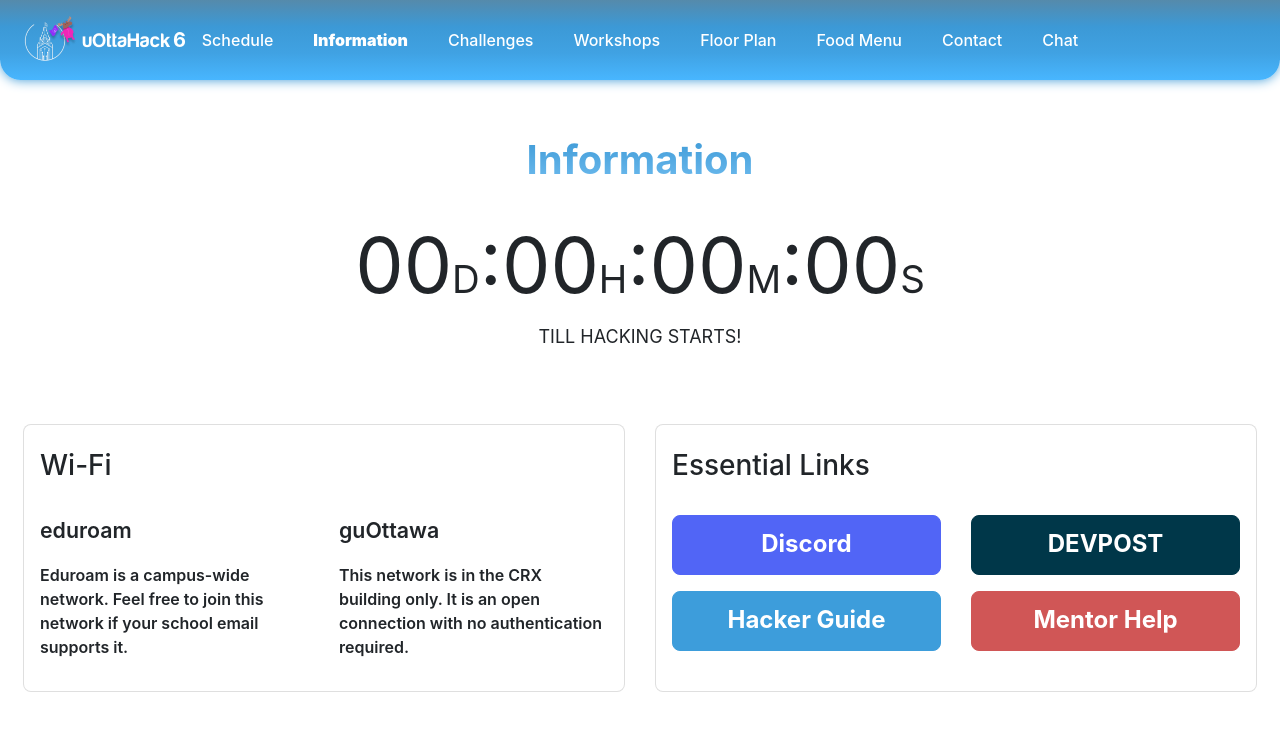
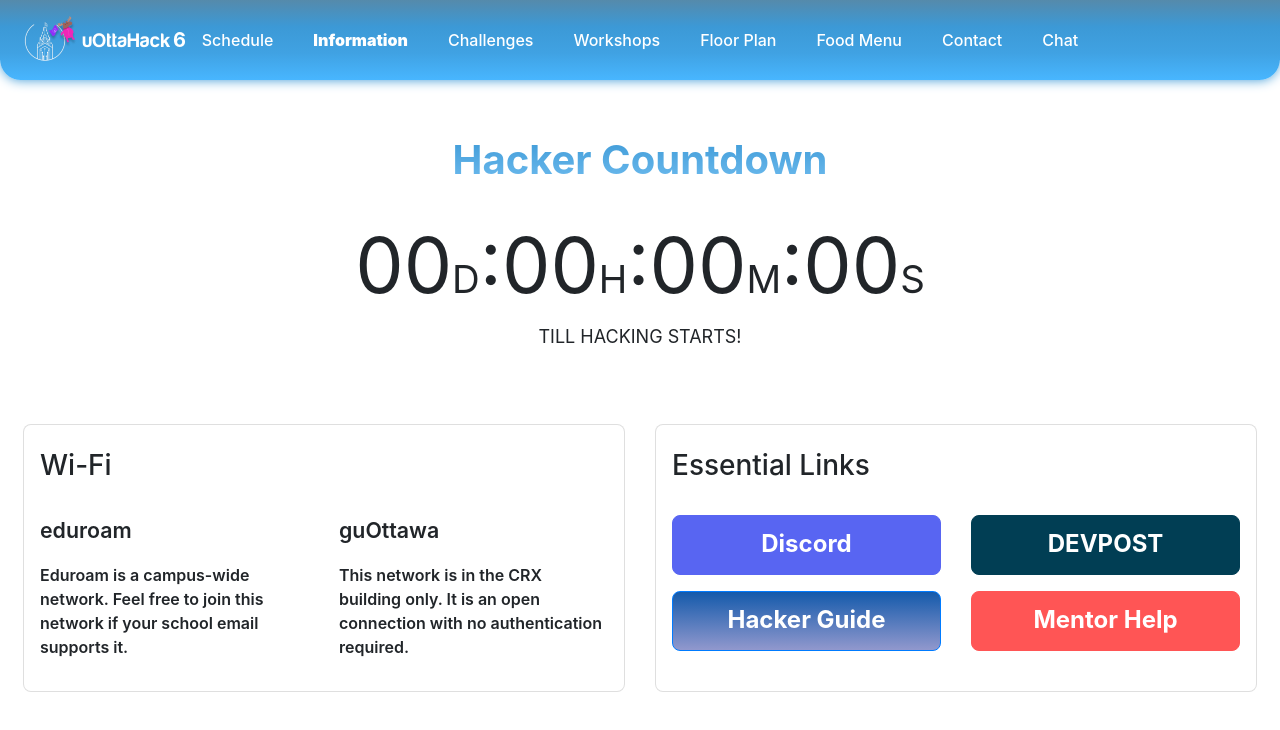
Before and after one commit to Qerope/2025-uottahack-live, a React (Create React App) app: page /info in a window 1280 px wide. Shown: the top 730 px of the page. Built offline with nearby package versions, Linux system fonts and the light colour scheme; a web font is replaced by a local one.

Commit message:
update info pages button colours

```diff
--- a/src/views/InfoView.css
+++ b/src/views/InfoView.css
@@ -31,8 +31,8 @@
 }
 
 .discord-button {
-  background-color: #5165f6;
-  border-color: #5165f6;
+  background-color: rgba(88, 101, 242, 1);
+  border-color: rgba(88, 101, 242, 1);
 }
 
 .discord-button:hover {
@@ -46,8 +46,8 @@
 }
 
 .devpost-button {
-  background-color: #003749;
-  border-color: #003749;
+  background-color: rgba(1, 62, 84, 1);
+  border-color: rgba(1, 62, 84, 1);
 }
 
 .devpost-button:hover {
@@ -61,13 +61,13 @@
 }
 
 .guide-button {
-  background-color: #3D9DDB;
-  border-color: #3D9DDB;
+  background: linear-gradient(to bottom, rgba(20, 90, 171, 1), rgba(145, 152, 205, 1));
+  border-color: linear-gradient(to bottom, rgba(20, 90, 171, 1), rgba(145, 152, 205, 1));
 }
 
 .guide-button:hover {
-  background-color: #2E79A9;
-  border-color: #2E79A9;
+  background: linear-gradient(to bottom, rgba(15, 80, 160, 1), rgba(120, 130, 190, 1)); /* Slightly darker gradient for hover */
+  border-color: rgba(15, 80, 160, 1); /* Darker border color for hover */
 }
 
 .guide-button:focus {
@@ -76,8 +76,8 @@
 }
 
 .help-button {
-  background-color: #D05656;
-  border-color: #D05656;
+  background-color: rgba(255, 85, 85, 1);
+  border-color: rgba(255, 85, 85, 1);
 }
 
 .help-button:hover {
--- a/src/views/InfoView.tsx
+++ b/src/views/InfoView.tsx
@@ -121,7 +121,7 @@
 	return (
 		<Container id="info-view" fluid>
 			<h1 className="text-gradient font-weight-bold mt-4 mb-4">
-				Information
+				Hacker Countdown
 			</h1>
 			<Countdown targetDate="2024-03-01T21:30:00" />
 			<Col>
```
